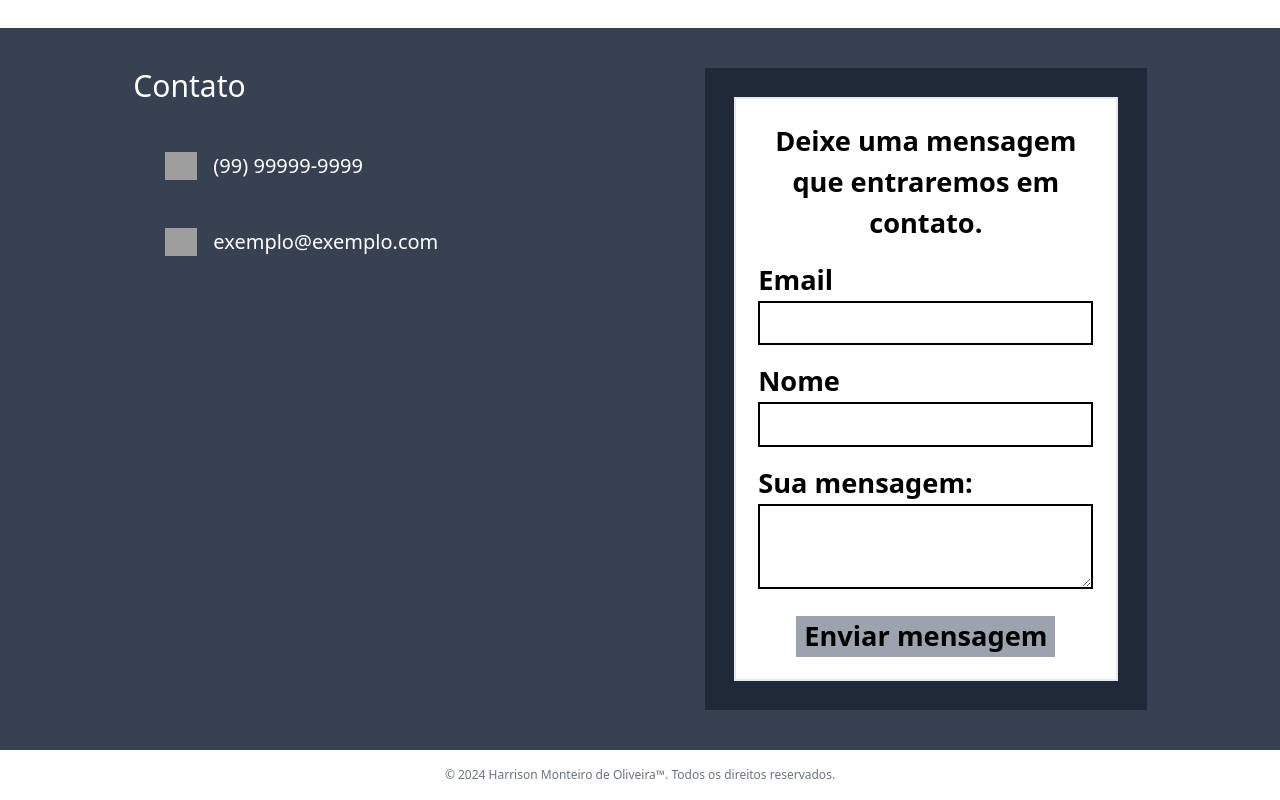
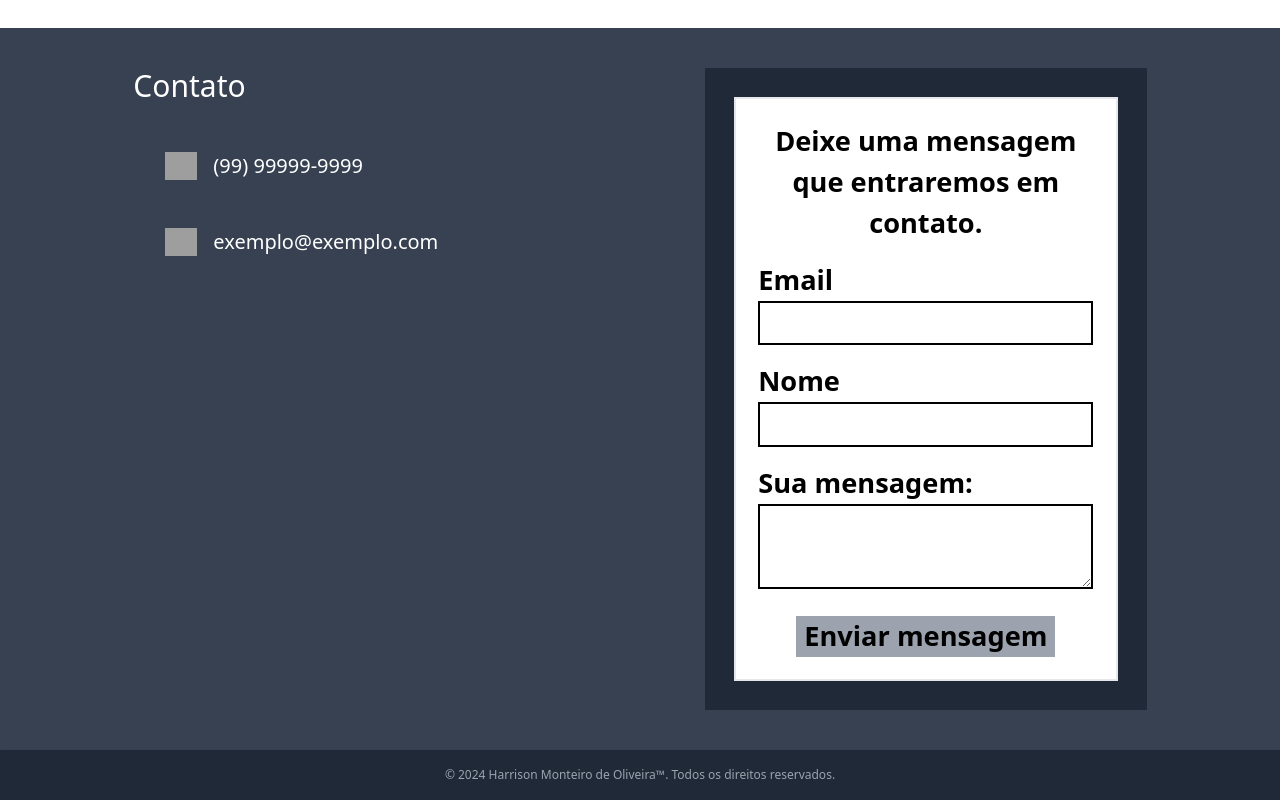
Before and after one commit to 8harrison/about-page-example, a Next.js app: page / in a window 1280 px wide. Shown: the part 2172-2972 px from the top of the page. Built offline with nearby package versions, Linux system fonts and the light colour scheme; grey boxes are pictures that could not be loaded.

Commit message:
mudança no layout do footer

```diff
--- a/src/styles/footer.module.scss
+++ b/src/styles/footer.module.scss
@@ -1,11 +1,11 @@
 .footer-container {
-  @apply bg-white shadow dark:bg-gray-800;
+  @apply  shadow bg-gray-800;
   > div {
     @apply w-full  p-4 flex items-center justify-center ;
     > span {
       font-size: calc(0.35rem + 0.5vw);
 
-      @apply  text-gray-500 text-center dark:text-gray-400 ;
+      @apply   text-center text-gray-400 ;
     }
   }
 }
```
